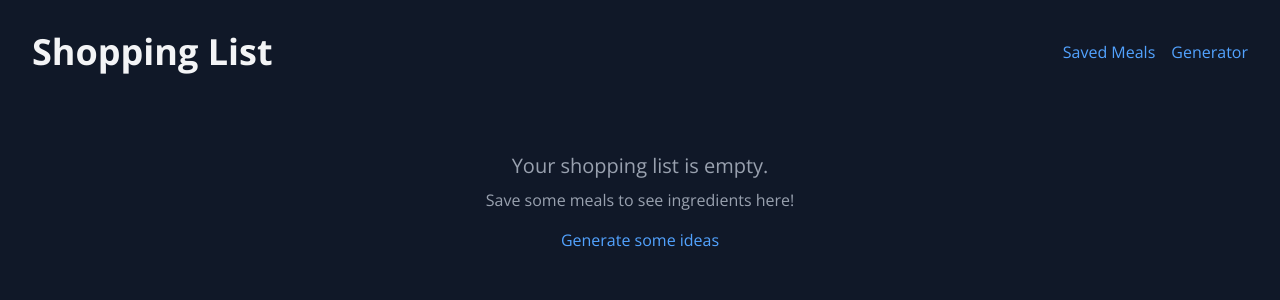
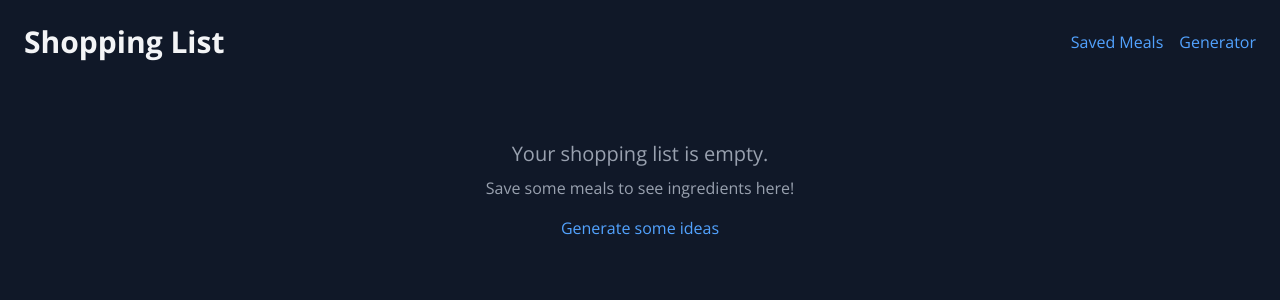
Before and after one commit to tilanka/meal-ideas, a Next.js app: page /shopping-list in a window 1280 px wide. Shown: the top 300 px of the page. Built offline with nearby package versions, Linux system fonts and the light colour scheme.

Commit message:
refactor: extract common page header UI into a new `PageHeader` component for reuse across pages.

```diff
--- a/src/app/page.tsx
+++ b/src/app/page.tsx
@@ -4,6 +4,7 @@ import { useState, useEffect, Suspense } from "react";
 import Link from "next/link";
 import { useSearchParams, useRouter, usePathname } from "next/navigation";
 import { searchMeals, MealIdea } from "./actions";
+import { PageHeader } from "../components/PageHeader";
 
 function SearchContent() {
   const [suggestions, setSuggestions] = useState<MealIdea[]>([]);
@@ -178,20 +179,15 @@ function SearchContent() {
 export default function Home() {
   return (
     <div className="font-sans min-h-screen bg-gray-900 text-white">
-      <main className="container mx-auto p-8">
-        <div className="flex justify-between items-center mb-10">
-          <h1 className="text-4xl font-bold text-gray-100">
-            Meal ideas
-          </h1>
-          <div className="flex gap-4">
+      <main className="container mx-auto p-6">
+        <PageHeader title="Meal ideas">
           <Link href="/shopping-list" className="text-blue-400 hover:text-blue-300 transition-colors">
             Shopping List
           </Link>
           <Link href="/saved" className="text-blue-400 hover:text-blue-300 transition-colors">
             Saved Meals
           </Link>
-          </div>
-        </div>
+        </PageHeader>
         <Suspense fallback={<div>Loading...</div>}>
           <SearchContent />
         </Suspense>
--- a/src/app/saved/page.tsx
+++ b/src/app/saved/page.tsx
@@ -3,6 +3,7 @@
 import { useState, useEffect } from "react";
 import Link from "next/link";
 import { MealIdea } from "../actions";
+import { PageHeader } from "../../components/PageHeader";
 
 export default function SavedMeals() {
     const [savedMeals, setSavedMeals] = useState<MealIdea[]>([]);
@@ -31,20 +32,15 @@ export default function SavedMeals() {
 
     return (
         <div className="font-sans min-h-screen bg-gray-900 text-white">
-            <main className="container mx-auto p-8">
-                <div className="flex justify-between items-center mb-10">
-                    <h1 className="text-4xl font-bold text-gray-100">
-                        Saved Meals
-                    </h1>
-                    <div className="flex gap-4">
-                        <Link href="/shopping-list" className="text-blue-400 hover:text-blue-300 transition-colors">
-                            Shopping List
-                        </Link>
-                        <Link href="/" className="text-blue-400 hover:text-blue-300 transition-colors">
-                            ← Back to Generator
-                        </Link>
-                    </div>
-                </div>
+            <main className="container mx-auto p-6">
+                <PageHeader title="Saved Meals">
+                    <Link href="/shopping-list" className="text-blue-400 hover:text-blue-300 transition-colors">
+                        Shopping List
+                    </Link>
+                    <Link href="/" className="text-blue-400 hover:text-blue-300 transition-colors">
+                        Generator
+                    </Link>
+                </PageHeader>
 
                 {savedMeals.length === 0 ? (
                     <div className="text-center text-gray-400 mt-20">
--- a/src/app/shopping-list/page.tsx
+++ b/src/app/shopping-list/page.tsx
@@ -3,6 +3,7 @@
 import { useState, useEffect } from "react";
 import Link from "next/link";
 import { MealIdea } from "../actions";
+import { PageHeader } from "../../components/PageHeader";
 
 export default function ShoppingList() {
     const [ingredients, setIngredients] = useState<string[]>([]);
@@ -37,20 +38,15 @@ export default function ShoppingList() {
 
     return (
         <div className="font-sans min-h-screen bg-gray-900 text-white">
-            <main className="container mx-auto p-8">
-                <div className="flex justify-between items-center mb-10">
-                    <h1 className="text-4xl font-bold text-gray-100">
-                        Shopping List
-                    </h1>
-                    <div className="flex gap-4">
+            <main className="container mx-auto p-6">
+                <PageHeader title="Shopping List">
                     <Link href="/saved" className="text-blue-400 hover:text-blue-300 transition-colors">
                         Saved Meals
                     </Link>
                     <Link href="/" className="text-blue-400 hover:text-blue-300 transition-colors">
                         Generator
                     </Link>
-                    </div>
-                </div>
+                </PageHeader>
 
                 {ingredients.length === 0 ? (
                     <div className="text-center text-gray-400 mt-20">
--- /dev/null
+++ b/src/components/PageHeader.tsx
@@ -0,0 +1,15 @@
+import React from "react";
+
+interface PageHeaderProps {
+    title: string;
+    children?: React.ReactNode;
+}
+
+export function PageHeader({ title, children }: PageHeaderProps) {
+    return (
+        <div className="flex justify-between items-center mb-10">
+            <h1 className="text-3xl font-bold text-gray-100">{title}</h1>
+            <div className="flex gap-4">{children}</div>
+        </div>
+    );
+}
```
Lines whose indentation alone changed are shown as unchanged.
